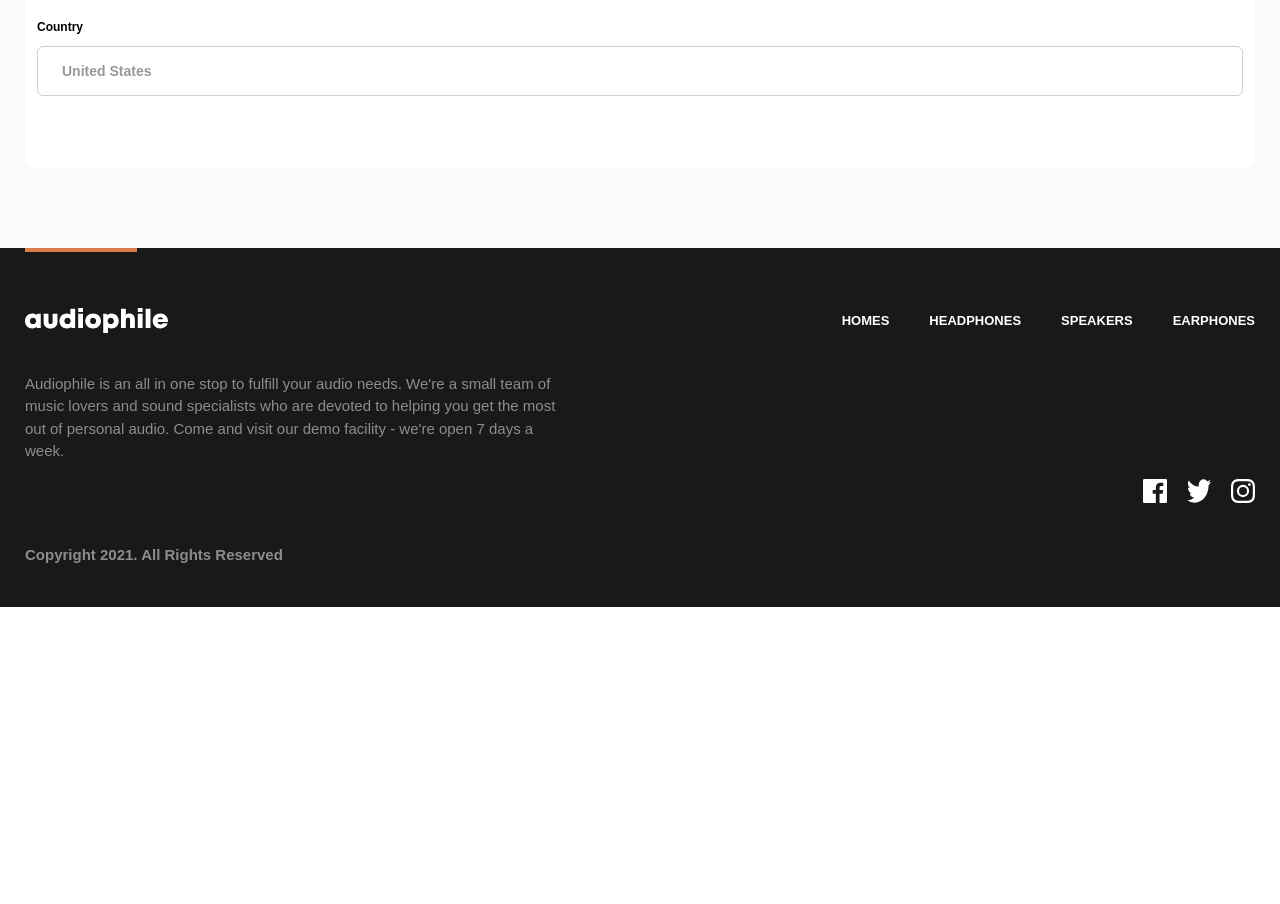
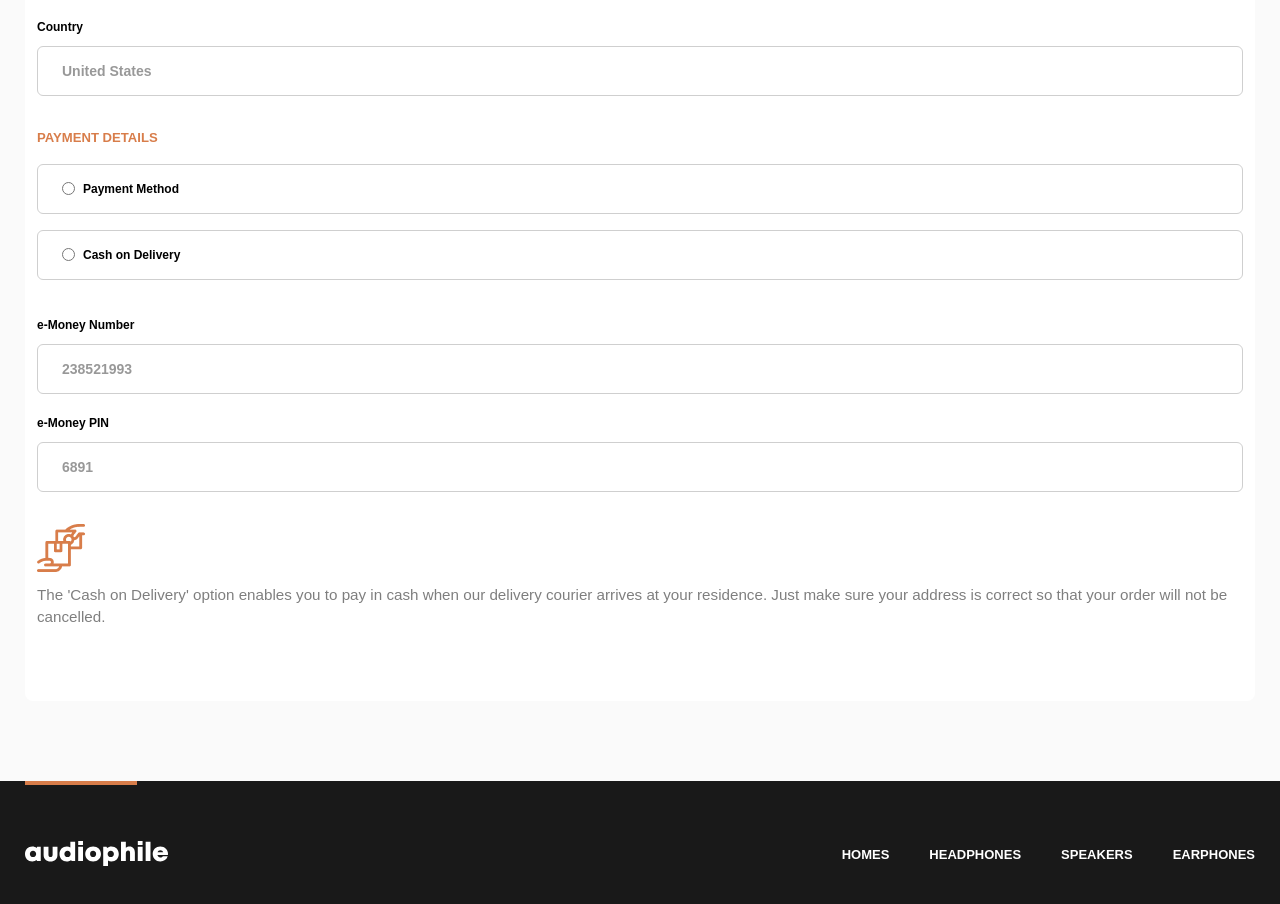
Before and after one commit to toriola998/Audiophile-ecommerce-v2, a Nuxt app: page /checkout in a window 1280 px wide. Shown: the part 880-1784 px from the top of the page. Before the commit the page ends 1487 px from the top, so only its background shows below. Built offline with nearby package versions, Linux system fonts and the light colour scheme.

Commit message:
ADD: completed checkout form implementation

```diff
--- /dev/null
+++ b/assets/css/checkout.scss
@@ -0,0 +1,26 @@
+.checkout {
+    label {
+        @apply font-bold text-[0.75rem];
+    }
+
+    input {
+        &:focus,
+        &:hover {
+            outline: 1px solid #D87D4A;
+        }
+
+        &::placeholder {
+            @apply text-sm opacity-40 font-bold;
+            color: black;
+    }
+   }
+}
+
+.title {
+    @apply text-deep-orange font-bold text-[0.82rem] mb-4;
+}
+
+.input-wrap {
+    @apply pl-6 py-3 rounded-md mt-2 w-full;
+    border: 1px solid #CFCFCF;
+}
--- a/assets/css/tailwind.css
+++ b/assets/css/tailwind.css
@@ -2,6 +2,7 @@
 @import 'tailwindcss/components';
 @import 'tailwindcss/utilities';
 @import './common.scss';
+@import './checkout.scss';
 @import './button-link.scss';
 
 /* @tailwind base;
--- /dev/null
+++ b/components/CheckoutDetails.vue
@@ -0,0 +1,22 @@
+<template>
+    <div class="mb-8 checkout">
+        <p class="title">{{ title }}</p>
+        <div class="mb-4" v-for="(item, index) in details" :key="index">
+            <label for="">{{ item.label }}</label><br>
+            <input id="" :type="item.type" :placeholder="item.placeholder" class="input-wrap"/>
+        </div>
+    </div>
+</template>
+
+<script setup>
+defineProps({
+    title:{
+        type: String,
+        default: '',
+    },
+    details:{
+        type: Array,
+        default: () => [],
+    },
+})
+</script>
--- a/pages/checkout.vue
+++ b/pages/checkout.vue
@@ -1,24 +1,27 @@
 <template>
-    <main class="bg-grey-2 pb-20 checkout">
+    <main class="bg-grey-2 pb-20">
         <GoBack />
         <div class="px-5">
             <div class="container">
                 <section class="rounded-lg bg-light py-5 lg:py-10 px-3">
                     <h1 class="text-[1.5rem] md:text-[2rem] pb-7 font-bold">CHECKOUT</h1>
+                    <CheckoutDetails title="BILLING DETAILS" :details="billingDetails" />
+                    <CheckoutDetails title="SHIPPING INFO" :details="shippingInfo" />
 
                     <div class="mb-8">
-                        <p class="title">BILLING DETAILS</p>
-                        <div class="mb-4" v-for="(item, index) in billingDetails" :key="index">
-                            <label for="">{{ item.label }}</label><br>
-                            <input id="" :type="item.type" :placeholder="item.placeholder" />
+                        <p class="title">PAYMENT DETAILS</p>
+                        <div class="mb-4 items-center flex gap-2 input-wrap " v-for="(item, index) in paymentDetails" :key="index">
+                            <input id="" type="radio" class="radio-input"/>
+                            <label for="" class="font-bold text-[0.75rem]">{{ item.label }}</label><br>
                         </div>
-                    </div>
 
-                    <div class="mb-8">
-                        <p class="title">SHIPPING INFO</p>
-                        <div class="mb-4" v-for="(item, index) in shippingInfo" :key="index">
-                            <label for="">{{ item.label }}</label><br>
-                            <input id="" :type="item.type" :placeholder="item.placeholder" />
+                        <CheckoutDetails title="" :details="paymentMethods" class="mt-8" />
+
+                        <div class="flex flex-col gap-3 mt-8">
+                            <img src="/images/Shape.png" alt="" role="presentation" height="48" width="48" />
+                            <p class="opacity-50 text-[.95rem]">The 'Cash on Delivery' option enables you to pay in cash when our delivery
+                            courier arrives at your residence. Just make sure your address is correct so
+                            that your order will not be cancelled.</p>
                         </div>
                     </div>
                 </section>
@@ -78,31 +81,44 @@ const shippingInfo = ref([
         value: '',
     }
 ]).value
+
+const paymentDetails = ref([
+    {
+        label: 'Payment Method',
+        value: '',
+    },
+    {
+        label: 'Cash on Delivery',
+        value: '',
+    },
+]).value
+
+const paymentMethods = ref([
+    {
+        label: 'e-Money Number',
+        placeholder: '238521993',
+        type: 'number',
+        value: '',
+    },
+    {
+        label: 'e-Money PIN',
+        placeholder: '6891',
+        type: 'number',
+        value: '',
+    },
+]).value
 </script>
 
 <style scoped lang="scss">
-.checkout {
-   .title {
-        @apply text-deep-orange font-bold text-[0.82rem] mb-4;
-   }
+div.input-wrap {
+
+    &:hover {
+        border: 1px solid #D87D4A;
+        cursor: pointer;
+    }
 }
 
-label {
-    @apply font-bold text-[0.75rem];
-}
-
-input {
-    @apply pl-6 py-3 rounded-md mt-2 w-full;
-    border: 1px solid #CFCFCF;
-
-        &:focus,
-        &:hover {
-            outline: 1px solid #D87D4A;
-        }
-
-        &::placeholder {
-            @apply text-sm opacity-40 font-bold;
-            color: black;
-    }
+.radio-input {
+    accent-color: #D87D4A;
 }
 </style>
```
